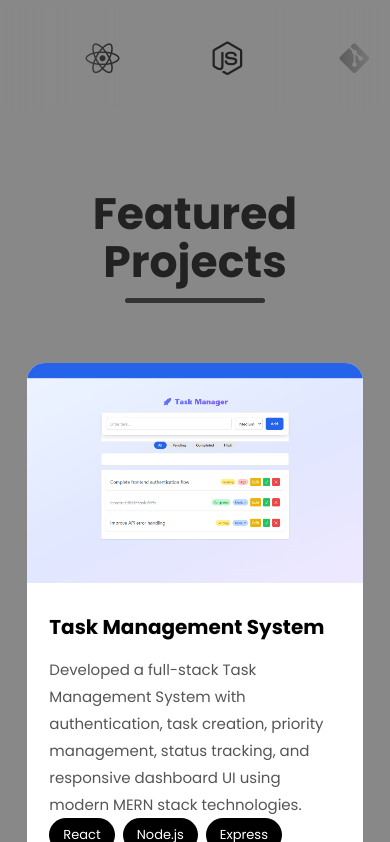
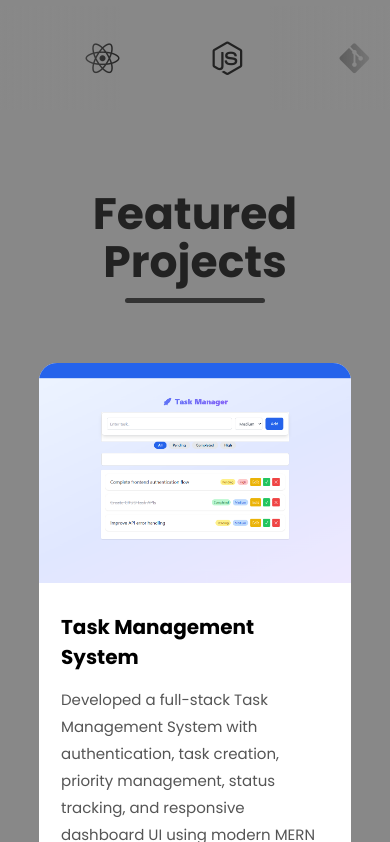
Before and after one commit to LokeshManickam/developer-portfolio, a React (Vite) app in the folder Frontend/portfolio-react/: page / in a window 390 px wide. Shown: the part 2174-3016 px from the top of the page. Built offline with nearby package versions, Linux system fonts and the light colour scheme; no server answers.

Commit message:
responsive changes

```diff
--- a/Frontend/portfolio-react/src/index.css
+++ b/Frontend/portfolio-react/src/index.css
@@ -1202,7 +1202,7 @@ section{
 
   width:36vw;
 
-  max-width:675px;
+  max-width:615px;
   min-width:280px;
 
   z-index:2;
@@ -1267,7 +1267,7 @@ section{
 ========================================= */
 
 .about-section{
-  height: 100vh;
+  height: 105vh;
   background:#888888;
   padding:80px 10%;
 }
@@ -1277,13 +1277,13 @@ section{
   align-items:center;
   justify-content:center;
 
-  gap:80px;
-
-  margin-top:60px;
+  gap:60px;
+
+  margin-top:50px;
 }
 
 .about-image img{
-  width:460px;
+  width:480px;
   height: auto;
   border-radius:14px;
 }
@@ -1291,8 +1291,7 @@ section{
 .about-text{
   max-width:950px;
 
-  text-align:left;
-  justify-content:space-around;
+  text-align:justify;
 
   font-size:24px;
   line-height:1.5;
@@ -1369,7 +1368,7 @@ section{
 
 .projects-section{
   background:#888888;
-  padding:80px 7%;
+  padding:80px 10%;
 }
 
 .projects-grid{
@@ -1380,7 +1379,7 @@ section{
 
   justify-content: center;
 
-  gap:28px;
+  gap:29px;
 }
 
 .project-card{
@@ -1392,9 +1391,9 @@ section{
   display: flex;
   flex-direction: column;
 
-  width: 480px;
-
-  height: 680px;
+  width: 420px;
+
+  height: 720px;
 
   transition:0.3s;
 }
@@ -1488,7 +1487,7 @@ section{
 ========================================= */
 
 .services-section{
-  height: 95vh;
+  height: 120vh;
   background:#888888;
   padding:70px 7%;
 }
```
